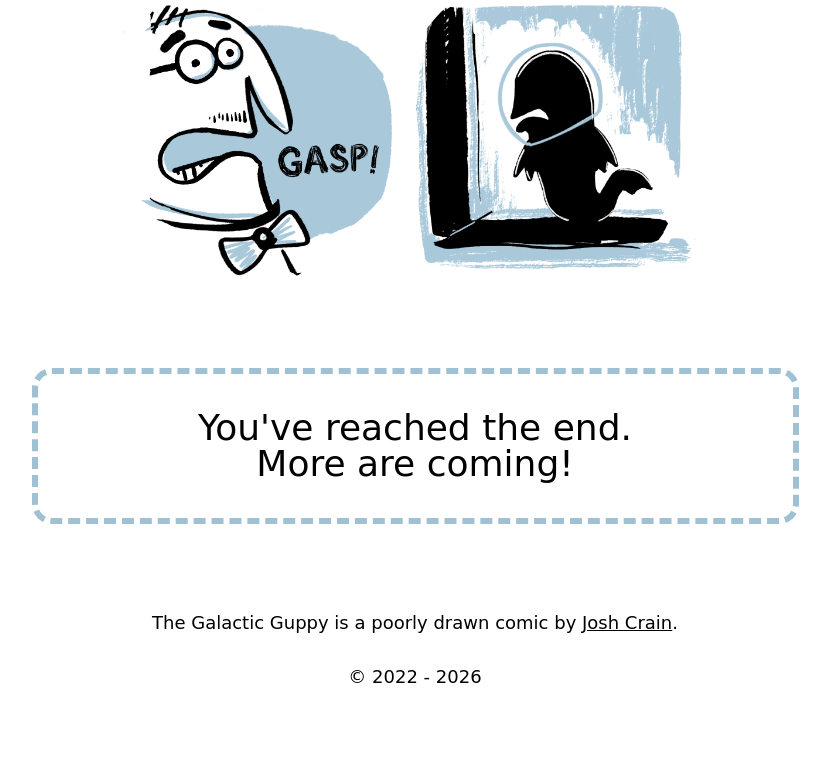
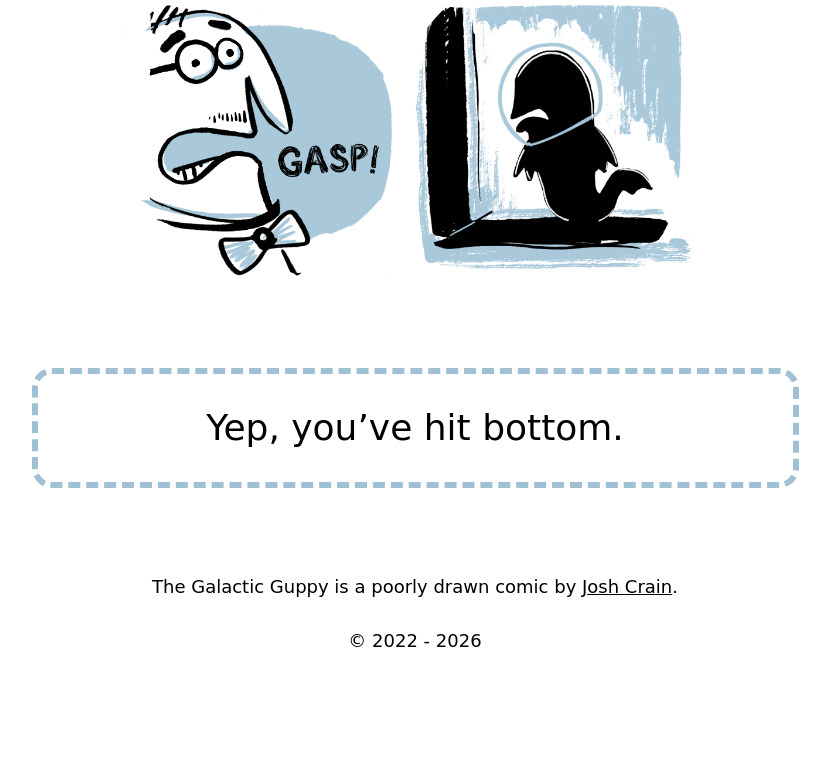
Before and after one commit to joshcrain/galactic-guppy, an Eleventy site: page index.njk in a window 1280 px wide. Shown: the part 2888-3664 px from the top of the page, without its empty margins (225-1055 px from the left). After the commit the page ends 3628 px from the top, so only its background shows below. Built offline with nearby package versions, Linux system fonts and the light colour scheme; Eleventy itself is replaced by a stand-in of ours; files that its build step writes are made by us from their sources; files whose address does not match are found by name; a web font is replaced by a local one.

Commit message:
update bottom text

```diff
--- a/index.njk
+++ b/index.njk
@@ -53,7 +53,7 @@
         {% endfor %}
         </div>
         <div class="info">
-            You've reached the end. <br>More are coming!
+            Yep, you’ve hit bottom.
         </div>
     </main>
     <footer>
```
